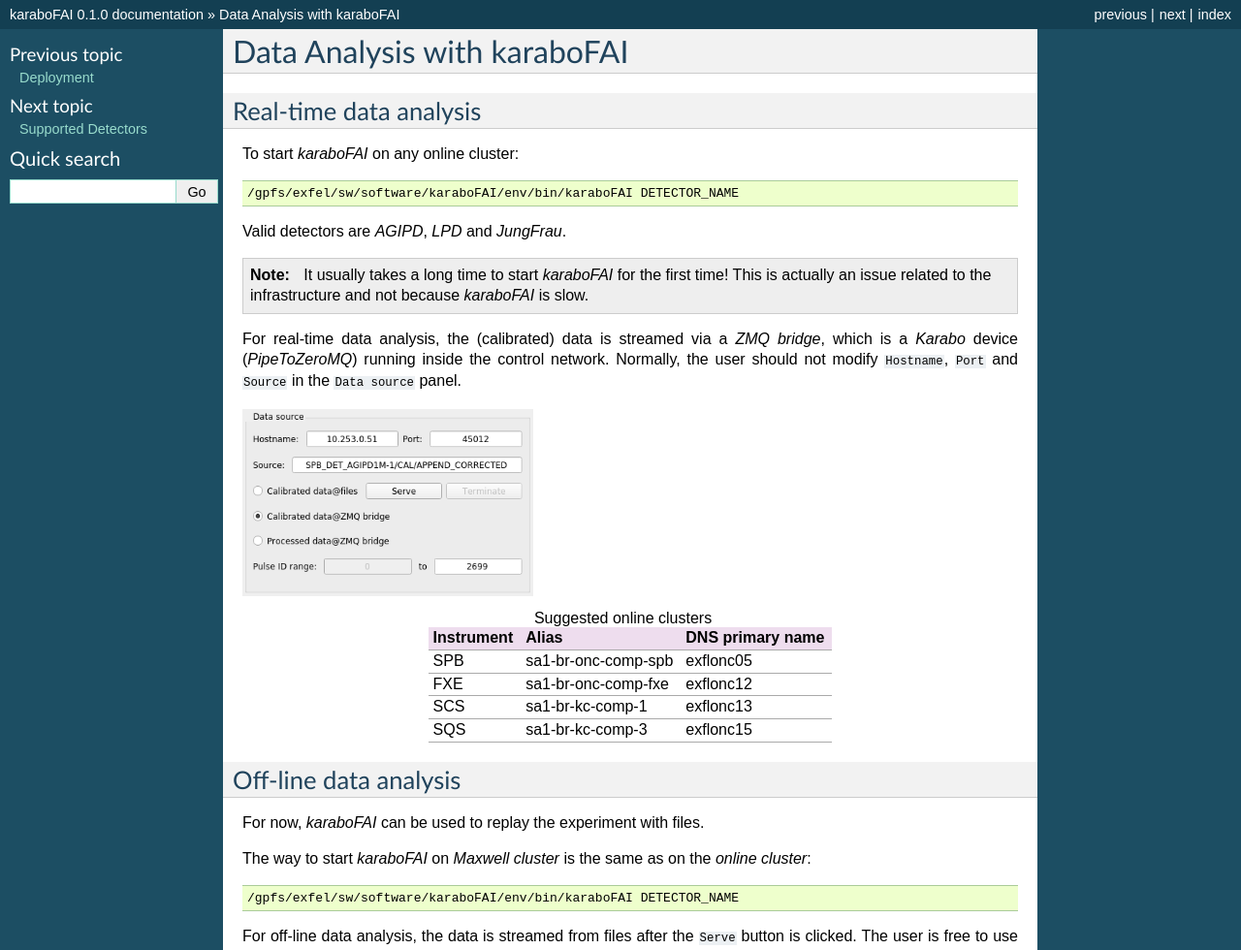
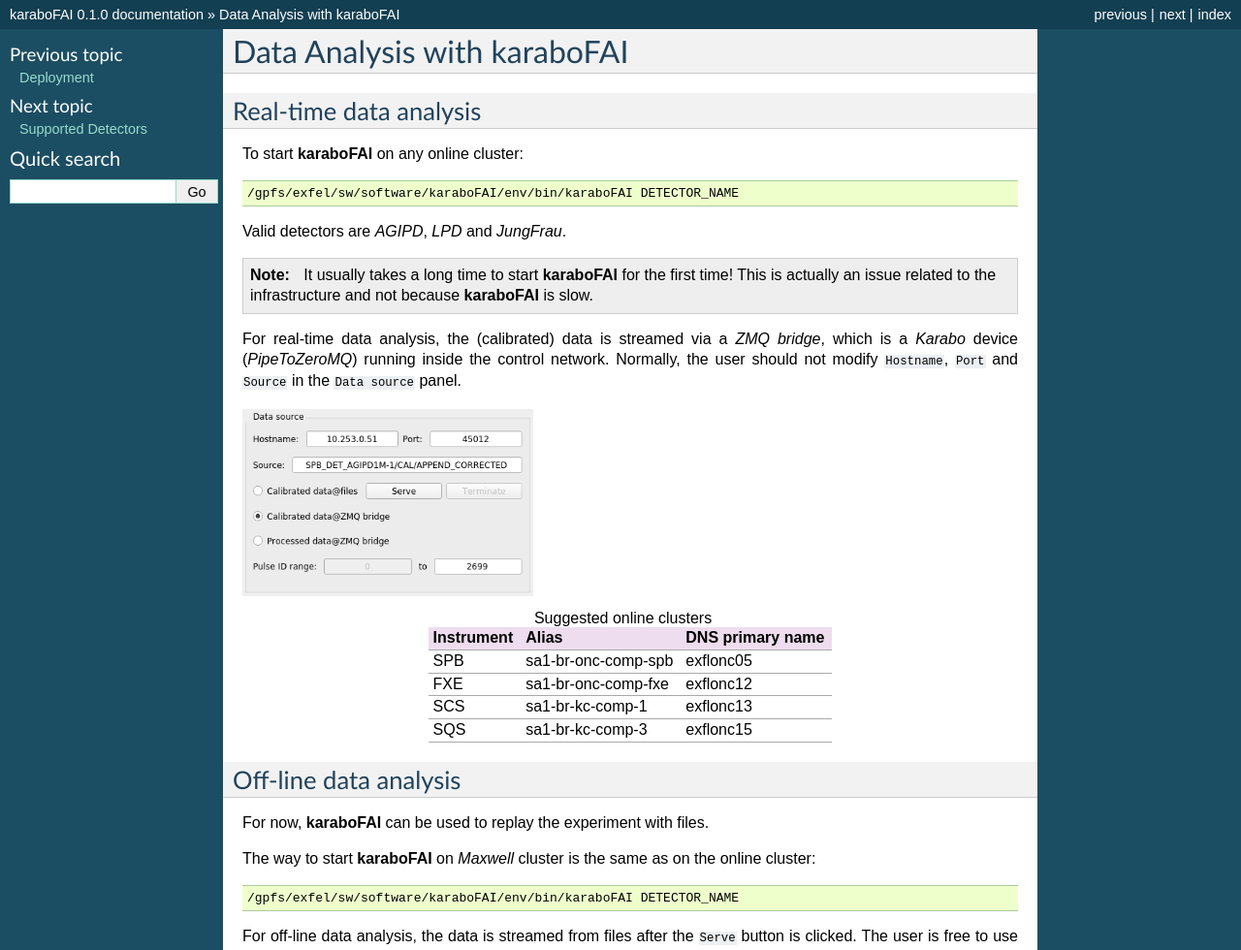
Before and after one commit to European-XFEL/EXtra-foam, a Sphinx documentation site: the page built from docs/analysis.rst, in a window 1280 px wide. Shown: the top 980 px of the page at 97% size. Built offline with Sphinx 7.4.7, drawn with Linux system fonts in a browser that asks for light colours; pages that are not in the unit, such as notebooks, are missing from menus.

Commit message:
DOC: minor modification

```diff
--- a/docs/analysis.rst
+++ b/docs/analysis.rst
@@ -5,7 +5,7 @@ Data Analysis with karaboFAI
 Real-time data analysis
 #######################
 
-To start `karaboFAI` on any online cluster:
+To start **karaboFAI** on any online cluster:
 
 .. code-block:: bash
 
@@ -15,9 +15,9 @@ To start `karaboFAI` on any online cluster:
 Valid detectors are `AGIPD`, `LPD` and `JungFrau`.
 
 .. note::
-   It usually takes a long time to start `karaboFAI` for the first time! This
+   It usually takes a long time to start **karaboFAI** for the first time! This
    is actually an issue related to the infrastructure and not because
-   `karaboFAI` is slow.
+   **karaboFAI** is slow.
 
 For real-time data analysis, the (calibrated) data is streamed via a
 `ZMQ bridge`, which is a `Karabo` device (`PipeToZeroMQ`) running inside the control network.
@@ -50,10 +50,10 @@ the ``Data source`` panel.
 Off-line data analysis
 ######################
 
-For now, `karaboFAI` can be used to replay the experiment with files.
+For now, **karaboFAI** can be used to replay the experiment with files.
 
-The way to start `karaboFAI` on `Maxwell cluster` is the same as on the
-`online cluster`:
+The way to start **karaboFAI** on `Maxwell` cluster is the same as on the
+online cluster:
 
 .. code-block:: bash
 
```
